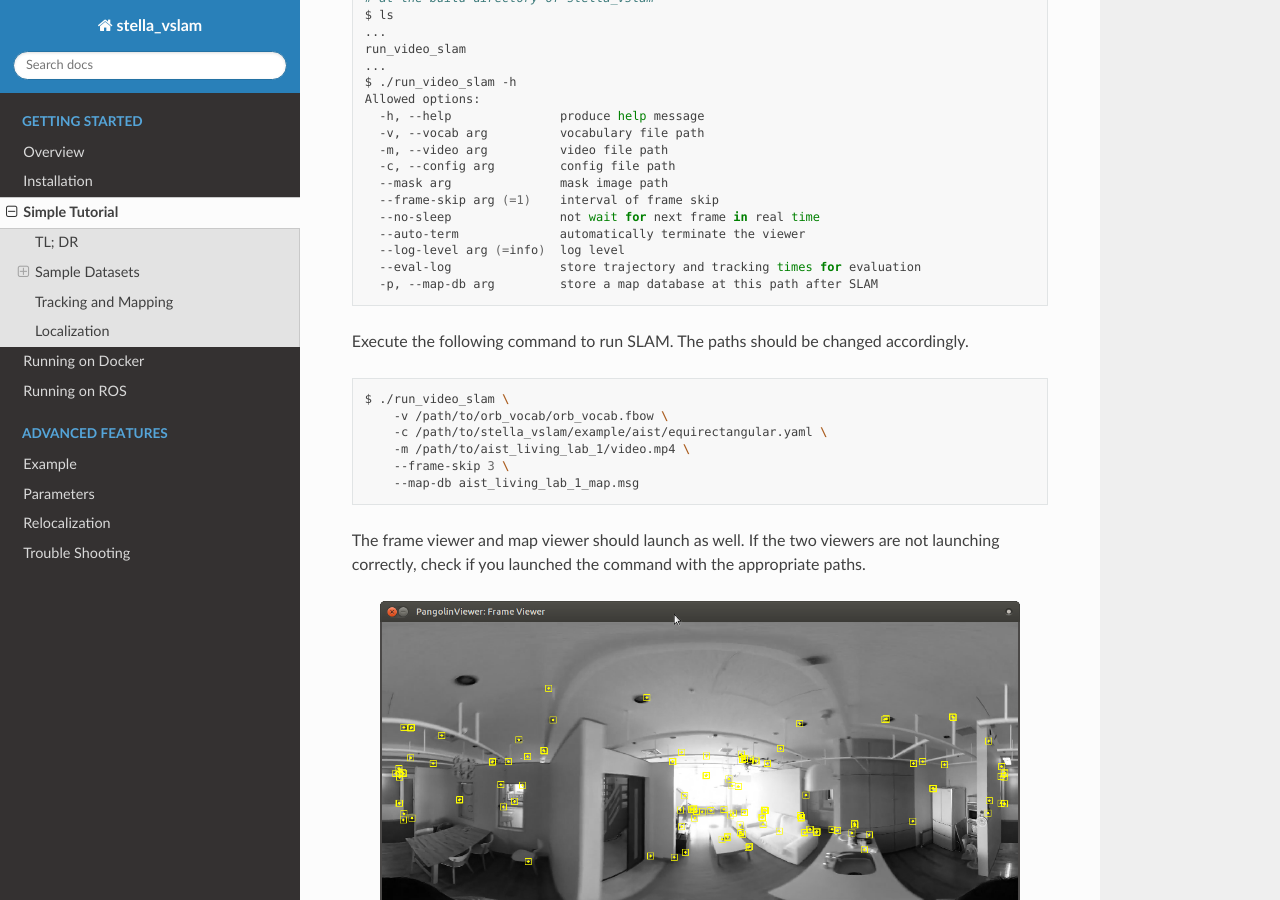
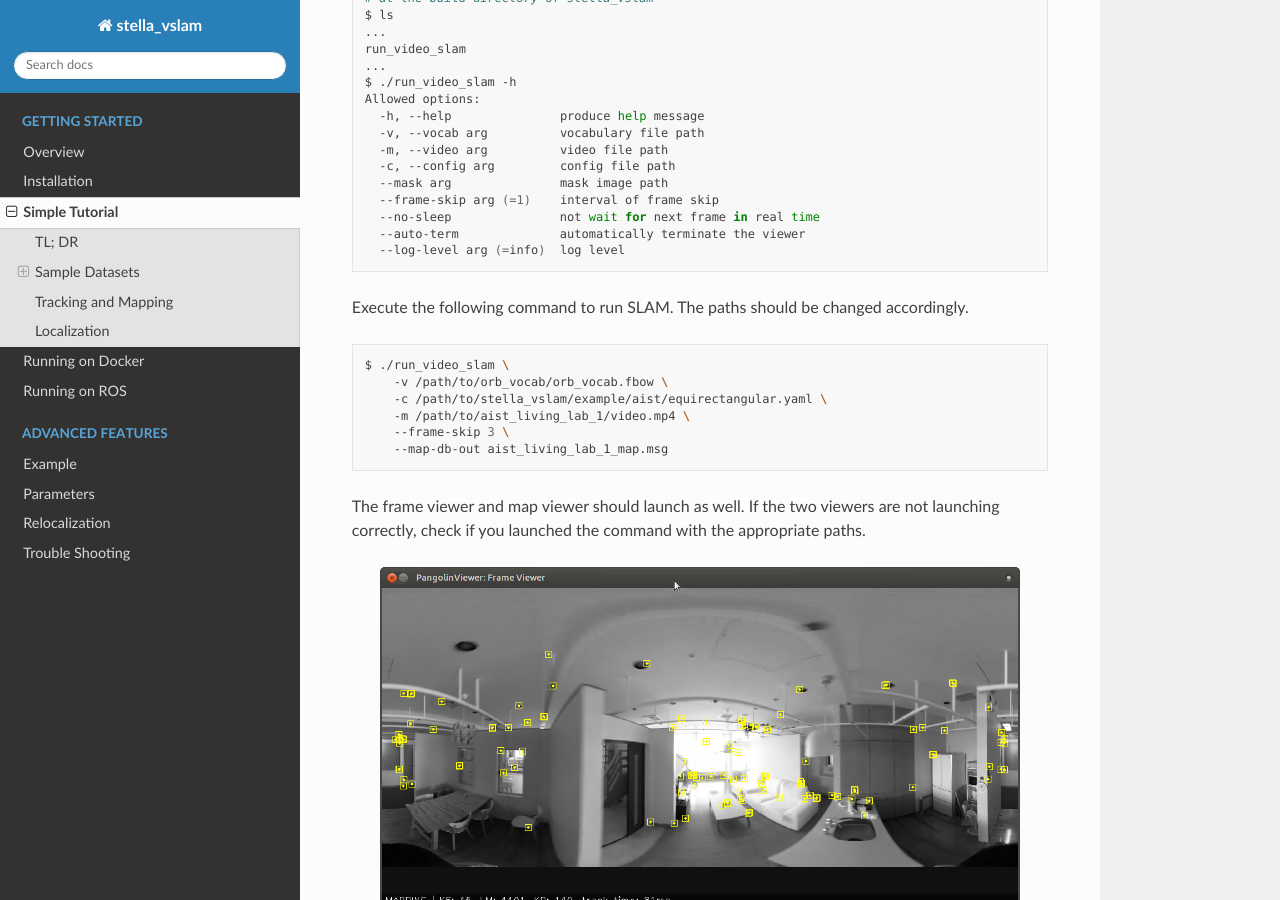
Before and after one commit to stella-cv/docs, a Sphinx documentation site: the page built from docs/simple_tutorial.rst, in a window 1280 px wide and 900 px high, scrolled down 2694 px. Built offline with Sphinx 7.4.7 and the Read the Docs theme 2.0.0, drawn with Linux system fonts in a browser that asks for light colours; some of the changed text lies outside the part shown.

```diff
--- a/docs/installation.rst
+++ b/docs/installation.rst
@@ -381,8 +381,6 @@ After building, check to see if it was successfully built by executing ``./run_k
     --no-sleep               not wait for next frame in real time
     --auto-term              automatically terminate the viewer
     --log-level arg (=info)  log level
-    --eval-log               store trajectory and tracking times for evaluation
-    -p, --map-db arg         store a map database at this path after SLAM
 
 
 .. _section-server-setup:
--- a/docs/simple_tutorial.rst
+++ b/docs/simple_tutorial.rst
@@ -40,12 +40,12 @@ The later parts of this chapter explains what each of the commands do in more de
     unzip aist_living_lab_2.zip
 
     # run tracking and mapping
-    ./run_video_slam -v ./orb_vocab.fbow -m ./aist_living_lab_1/video.mp4 -c ../example/aist/equirectangular.yaml --frame-skip 3 --no-sleep --map-db map.msg
+    ./run_video_slam -v ./orb_vocab.fbow -m ./aist_living_lab_1/video.mp4 -c ../example/aist/equirectangular.yaml --frame-skip 3 --no-sleep --map-db-out map.msg
     # click the [Terminate] button to close the viewer
     # you can find map.msg in the current directory
 
     # run localization
-    ./run_video_slam --load-map --disable-mapping -v ./orb_vocab.fbow -m ./aist_living_lab_2/video.mp4 -c ../example/aist/equirectangular.yaml --frame-skip 3 --no-sleep --map-db map.msg
+    ./run_video_slam --disable-mapping -v ./orb_vocab.fbow -m ./aist_living_lab_2/video.mp4 -c ../example/aist/equirectangular.yaml --frame-skip 3 --no-sleep --map-db-in map.msg
 
 
 Sample Datasets
@@ -254,8 +254,6 @@ You can use ``./run_video_slam`` to run SLAM with the video file.
       --no-sleep               not wait for next frame in real time
       --auto-term              automatically terminate the viewer
       --log-level arg (=info)  log level
-      --eval-log               store trajectory and tracking times for evaluation
-      -p, --map-db arg         store a map database at this path after SLAM
 
 
 Execute the following command to run SLAM.
@@ -269,7 +267,7 @@ The paths should be changed accordingly.
         -c /path/to/stella_vslam/example/aist/equirectangular.yaml \
         -m /path/to/aist_living_lab_1/video.mp4 \
         --frame-skip 3 \
-        --map-db aist_living_lab_1_map.msg
+        --map-db-out aist_living_lab_1_map.msg
 
 
 The frame viewer and map viewer should launch as well.
```
Also changed, not shown: other parts of docs/simple_tutorial.rst (+3 -3 lines), docs/example.rst (+8 -8 lines), docs/ros2_package.rst (+6 -4 lines), docs/ros_package.rst (+6 -4 lines).
